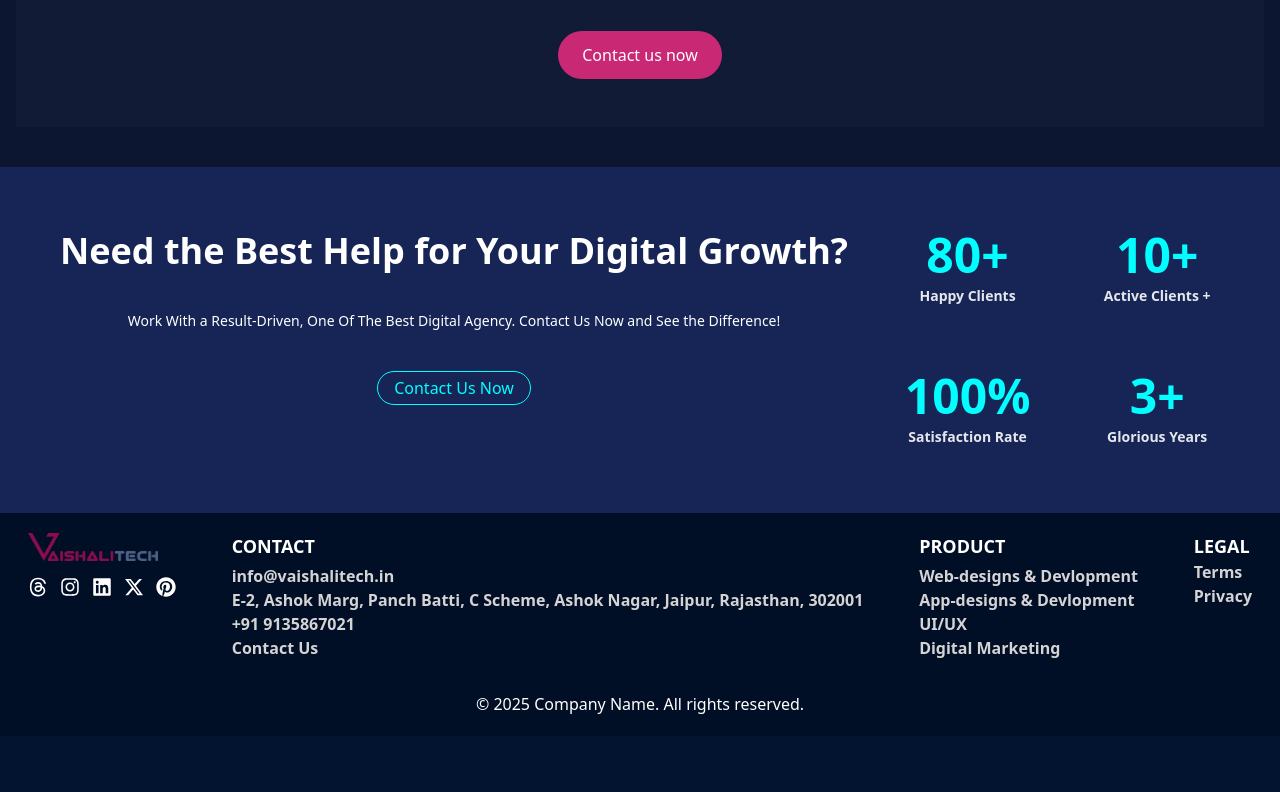
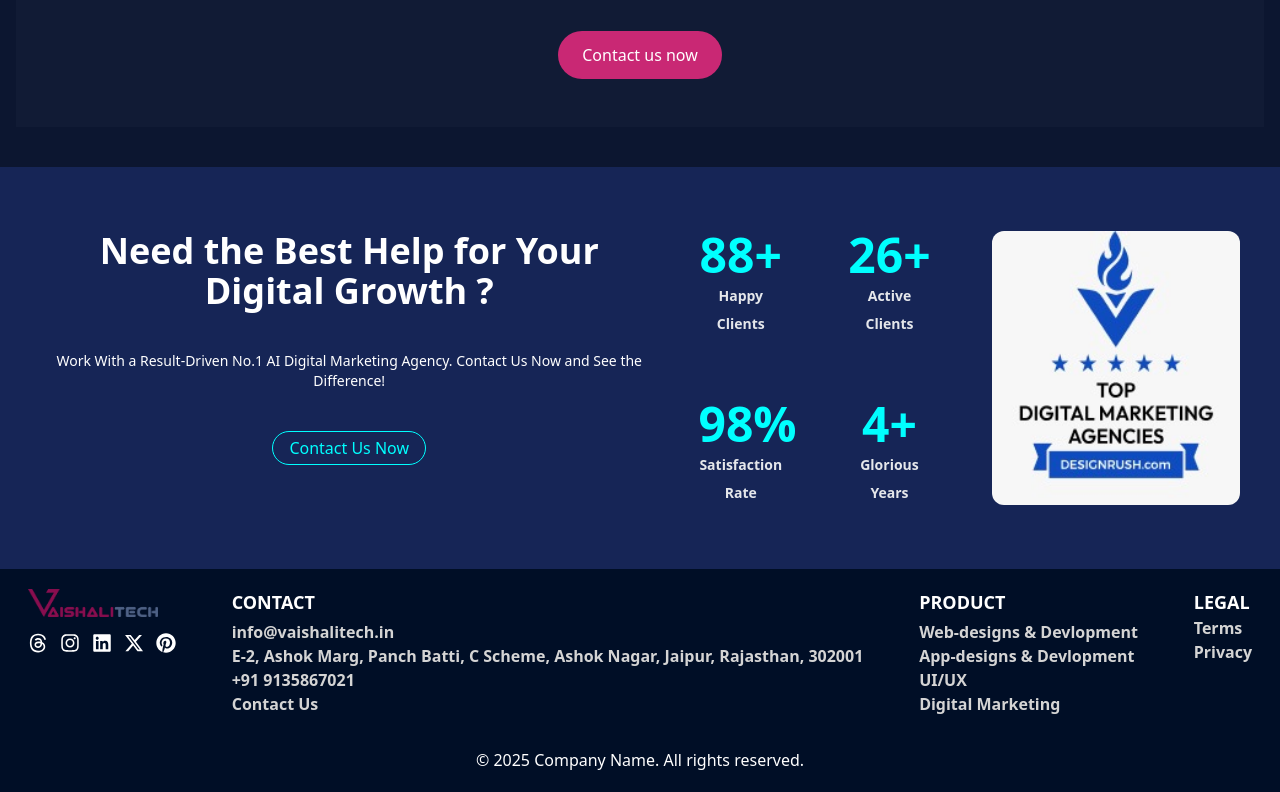
Before and after one commit to vaishalitech01/vaishalitech, a React (Vite) app in the folder frontend/: page /portfolio in a window 1280 px wide. Shown: the part 1982-2774 px from the top of the page. Before the commit the page ends 2718 px from the top, so only its background shows below. Built offline with nearby package versions, Linux system fonts and the light colour scheme.

Commit message:
add some brand details

```diff
--- a/frontend/src/components/StatsCounter.jsx
+++ b/frontend/src/components/StatsCounter.jsx
@@ -1,5 +1,6 @@
 import React, { useEffect, useRef, useState } from "react";
 import { Link } from "react-router-dom";
+import img from '../assets/statsCounter_imgs/img1.jpg'
 
 function StatsCounter() {
     const sectionRef = useRef();
@@ -11,48 +12,10 @@ function StatsCounter() {
         years: 0,
     });
 
-  const goals = {
-    clients: 80,
-    active: 10,
-    satisfaction: 100,
-    years: 3,
-  };
-
-  // Helper function to start animation
-  const startCounting = () => {
-    setCounts({
-      clients: 0,
-      active: 0,
-      satisfaction: 0,
-      years: 0,
-    });
-
-    let interval = setInterval(() => {
-      setCounts((prev) => {
-        const next = { ...prev };
-        let done = true;
-
-        for (let key in goals) {
-          if (prev[key] < goals[key]) {
-            next[key] += 1;
-            done = false;
-          }
-        }
-
-        if (done) clearInterval(interval);
-        return next;
-      });
-    }, 30);
-  };
-
-  // Start on visibility
     useEffect(() => {
         const observer = new IntersectionObserver(
             ([entry]) => {
-        if (entry.isIntersecting) {
-          setStart(true);
-          startCounting(); // run animation on first visible
-        }
+                if (entry.isIntersecting) setStart(true);
             },
             { threshold: 0.5 }
         );
@@ -61,58 +24,64 @@ function StatsCounter() {
         return () => observer.disconnect();
     }, []);
 
-  // Re-trigger every 50 seconds
     useEffect(() => {
         if (!start) return;
-    const loopInterval = setInterval(() => {
-      startCounting();
-    }, 50000); // every 50 seconds
 
-    return () => clearInterval(loopInterval);
+        const goals = {
+            clients: 88,
+            active: 26,
+            satisfaction: 98,
+            years: 4,
+        };
+
+        const interval = setInterval(() => {
+            setCounts((prev) => {
+                const next = { ...prev };
+                for (let key in goals) {
+                    if (prev[key] < goals[key]) next[key] += 1;
+                }
+                return next;
+            });
+        }, 30);
+
+        return () => clearInterval(interval);
     }, [start]);
 
     return (
         <section
             ref={sectionRef}
-      className="py-16 bg-blue-950 text-white text-center flex flex-col md:flex-row justify-between px-5 md:px-15 gap-5"
+            className="py-16 bg-blue-950 text-white text-center flex flex-col md:flex-row justify-between px-5 md:px-10 gap-5"
         >
             <div className="text-center">
-        <div className="space-y-10">
-          <h1 className="font-bold text-4xl">
-            Need the Best Help for Your Digital Growth?
-          </h1>
-          <p className="text-sm">
-            Work With a Result-Driven, One Of The Best Digital  Agency. Contact
-            Us Now and See the Difference!
-          </p>
+                <div className=" space-y-10 ">
+                    <h1 className="font-bold text-4xl">Need the Best Help for Your Digital Growth ?</h1>
+                    <p className="text-sm">Work With a Result-Driven No.1 AI Digital Marketing Agency. Contact Us Now and See the Difference!</p>
                 </div>
-        <button className="mt-10 text-[aqua] border cursor-pointer px-4 py-1 rounded-full border-[aqua]">
-          <Link to={"/contact-us"}>Contact Us Now</Link>
-        </button>
+                <button className="mt-10 text-[aqua] border cursor-pointer px-4 py-1 rounded-full border-[aqua] hover:bg-blue-900 hover:scale-105 transition-all duration-300 "><Link to={"/contact-us"}>Contact Us Now</Link></button>
             </div>
 
-      <div className="grid grid-cols-2 gap-16 text-xl font-semibold mt-10 md:mt-0">
+            <div className="grid grid-cols-2  gap-16 text-xl font-semibold mt-10 md:ml-5 md:mt-0">
                 <div>
-          <span className="text-5xl text-[aqua]">{counts.clients}+</span>
-          <br />
+                    <span className="text-5xl text-[aqua]">{counts.clients}+</span><br />
                     <span className="text-sm text-gray-200">Happy Clients</span>
                 </div>
                 <div>
-          <span className="text-5xl text-[aqua]">{counts.active}+</span>
-          <br />
-          <span className="text-sm text-gray-200">Active Clients +</span>
+                    <span className="text-5xl text-[aqua]">{counts.active}+</span><br />
+                    <span className="text-sm text-gray-200">Active Clients</span>
                 </div>
                 <div>
-          <span className="text-5xl text-[aqua]">{counts.satisfaction}%</span>
-          <br />
+                    <span className="text-5xl text-[aqua]">{counts.satisfaction}%</span><br />
                     <span className="text-sm text-gray-200">Satisfaction Rate</span>
                 </div>
                 <div>
-          <span className="text-5xl text-[aqua]">{counts.years}+</span>
-          <br />
+                    <span className="text-5xl text-[aqua]">{counts.years}+</span><br />
                     <span className="text-sm text-gray-200">Glorious Years</span>
                 </div>
             </div>
+
+            <Link to={'https://www.designrush.com/'} target="blank" className="flex items-center justify-center md:ml-10 md:mt-0 mt-15">
+                <img src={img} alt="Logo" className="md:h-full md:w-[20rem] w-[60%] rounded-xl hover:scale-110 transition-all duration-500"/>
+            </Link>
         </section>
     );
 }
```
Also changed, not shown: frontend/src/assets/statsCounter_imgs/img1.jpg (added). Lines whose indentation alone changed are shown as unchanged.
